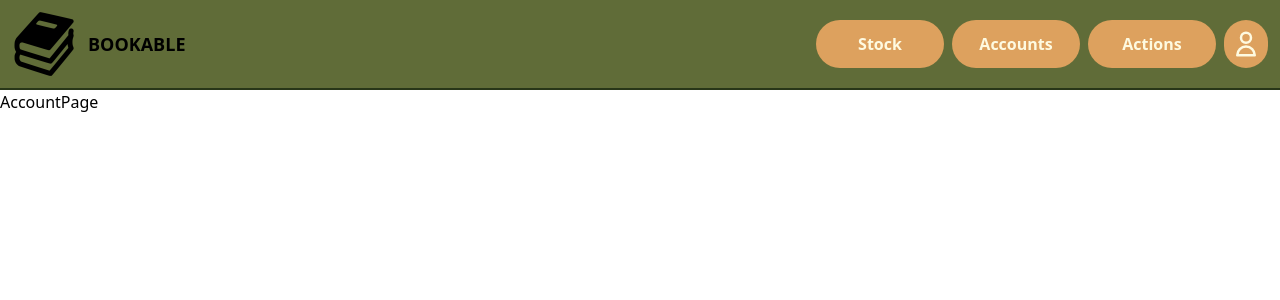
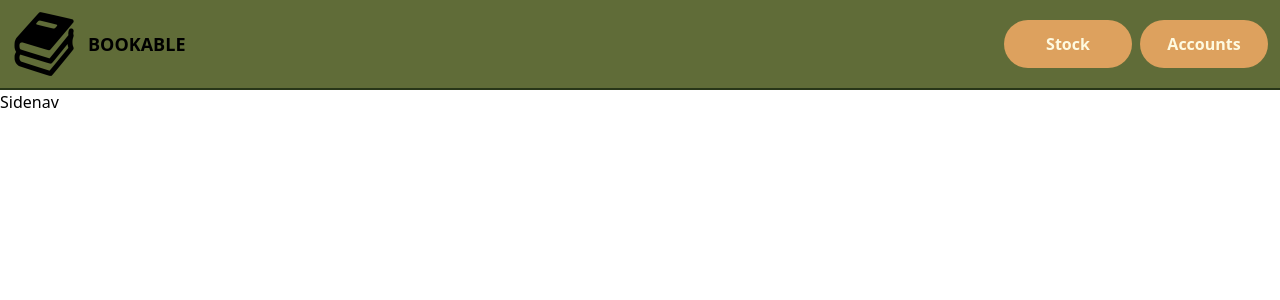
Before and after one commit to evyatar-reif/libra-manage, a React (Create React App) app: page /accounts in a window 1280 px wide. Shown: the top 300 px of the page. Built offline with nearby package versions, Linux system fonts and the light colour scheme.

Commit message:
stock state rework

```diff
--- a/src/App.js
+++ b/src/App.js
@@ -7,7 +7,6 @@ import Header from "./components/Header";
 import HomePage from "./pages/home_page/HomePage";
 import StockPage from "./pages/stock_page/StockPage";
 import AccountsPage from "./pages/accounts_page/AccountsPage";
-import ActionsPage from "./pages/actions_page/ActionsPage";
 import ViewBook from "./pages/stock_page/ViewBook";
 
 function App() {
@@ -40,11 +39,6 @@ function App() {
                 path="/accounts"
                 element={<AccountsPage />}
               />
-              <Route
-                exact
-                path="/actions"
-                element={<ActionsPage />}
-              />
             </Routes>
           </main>
         </div>
--- a/src/components/Book.jsx
+++ b/src/components/Book.jsx
@@ -4,7 +4,7 @@ const Book = ({ book, preview }) => {
   return (
     <div className="shadow-2xl flex border-black border-2 pl-3 pt-3 pb-3 max-w-xs rounded-lg">
       <img
-        className="border-black border-2"
+        className="border-black border-2 max-h-[175px]"
         src={book.imageLinks.thumbnail}
         alt="cover"
       />
@@ -21,8 +21,8 @@ const Book = ({ book, preview }) => {
         {
           <div>
             <p
-              className={`bg-${
-                book.isBorrowed ? `error` : `success`
+              className={`${
+                book.isBorrowed ? `bg-error` : `bg-success`
               } rounded-full text-center mt-5 mr-2`}>
               {book.isBorrowed ? "Out of stock" : "In stock"}
             </p>
--- a/src/components/Header.jsx
+++ b/src/components/Header.jsx
@@ -45,14 +45,6 @@ const Header = () => {
             Accounts
           </button>
         </Link>
-        <Link to="/actions">
-          <button className="bg-secondaryOrange hover:bg-primaryOrange text-white p-3 font-bold rounded-full w-32">
-            Actions
-          </button>
-        </Link>
-        <button className="bg-secondaryOrange hover:bg-primaryOrange text-white p-3 font-bold rounded-full w-11">
-          {userImg}
-        </button>
       </nav>
     </header>
   );
--- /dev/null
+++ b/src/components/SideNav.jsx
@@ -0,0 +1,9 @@
+import React from 'react'
+
+const SideNav = () => {
+  return (
+    <div>Sidenav</div>
+  )
+}
+
+export default SideNav
--- a/src/pages/accounts_page/AccountsPage.jsx
+++ b/src/pages/accounts_page/AccountsPage.jsx
@@ -1,7 +1,8 @@
 import React from "react";
+import SideNav from "../../components/SideNav"
 
 const AccountsPage = () => {
-  return <div>AccountPage</div>;
+  return <main><SideNav/></main>;
 };
 
 export default AccountsPage;
--- a/src/pages/actions_page/ActionsPage.jsx
+++ /dev/null
@@ -1,7 +0,0 @@
-import React from "react";
-
-const ActionsPage = () => {
-  return <div>ActionsPage</div>;
-};
-
-export default ActionsPage;
--- a/src/pages/stock_page/ViewBook.jsx
+++ b/src/pages/stock_page/ViewBook.jsx
@@ -2,7 +2,7 @@ import React, { useState } from "react";
 import { useSelector, useDispatch } from "react-redux";
 import { useNavigate, useParams } from "react-router-dom";
 import TransactionTable from "../../components/TransactionTable";
-import { borrowBook, returnBook } from "../../redux/stockReducer";
+import { borrowBook, returnBook, makeUnavailable } from "../../redux/stockReducer";
 import QRCode from "react-qr-code";
 import Modal from "../../components/Modal";
 
@@ -30,7 +30,10 @@ const ViewBook = () => {
       alert("Book is already returned");
     }
   }
-  function handleRemove() {}
+  // function handleRemove() {
+  //   dispatch(makeUnavailable(bookId));
+  //   navigate("/stock")
+  // }
 
   console.log(book.isBorrowed);
 
@@ -105,11 +108,11 @@ const ViewBook = () => {
             className="bg-secondaryOrange hover:bg-primaryOrange text-white p-3 font-bold rounded-full w-32">
             Return
           </button>
-          <button
+          {/* <button
             onClick={handleRemove}
             className="bg-secondaryOrange hover:bg-primaryOrange text-white p-3 font-bold rounded-full w-32">
-            Remove
-          </button>
+            Make Unavailable
+          </button> */}
         </div>
       </div>
       <div className="h-1/2">
```
